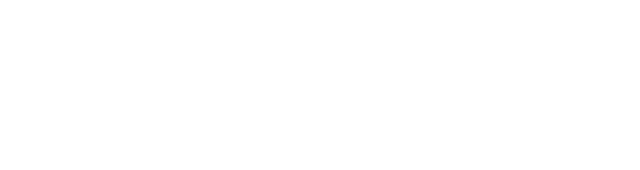
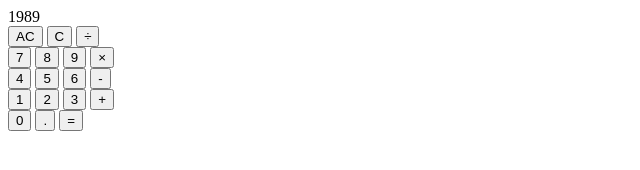
Before and after one commit to annarider/odin-calculator, a plain HTML site: page index.html in a window 1280 px wide. Shown: the whole page, without its empty margins (0-640 px from the left). Drawn offline with Linux system fonts and the light colour scheme.

Commit message:
Add: Buttons for calculator numbers & functions

```diff
--- a/index.html
+++ b/index.html
@@ -9,5 +9,39 @@
 </head>
 <body>
 
+  <div class="container">
+    <div class="display">1989</div>
+    <div class="buttons">
+      <div class="row">
+        <button id="operator-all-clear">AC</button>
+        <button id="operator-clear">C</button>
+        <button id="operator-divide">÷</button>
+      </div>
+      <div class="row">
+        <button id="num-7">7</button>
+        <button id="num-8">8</button>
+        <button id="num-9">9</button>
+        <button id="operator-multiply">×</button>
+      </div>
+      <div>
+        <button id="num-4">4</button>
+        <button id="num-5">5</button>
+        <button id="num-6">6</button>
+        <button id="operator-subtract">-</button>
+      </div>
+      <div class="row">
+        <button id="num-1">1</button>
+        <button id="num-2">2</button>
+        <button id="num-3">3</button>
+        <button id="operator-add">+</button>
+      </div>
+      <div class="row">
+        <button id="num-0">0</button>
+        <button id="decimal-point">.</button>
+        <button id="operator-equal">=</button>
+      </div>
+    </div>
+  </div>
+
 </body>
 </html>
```
